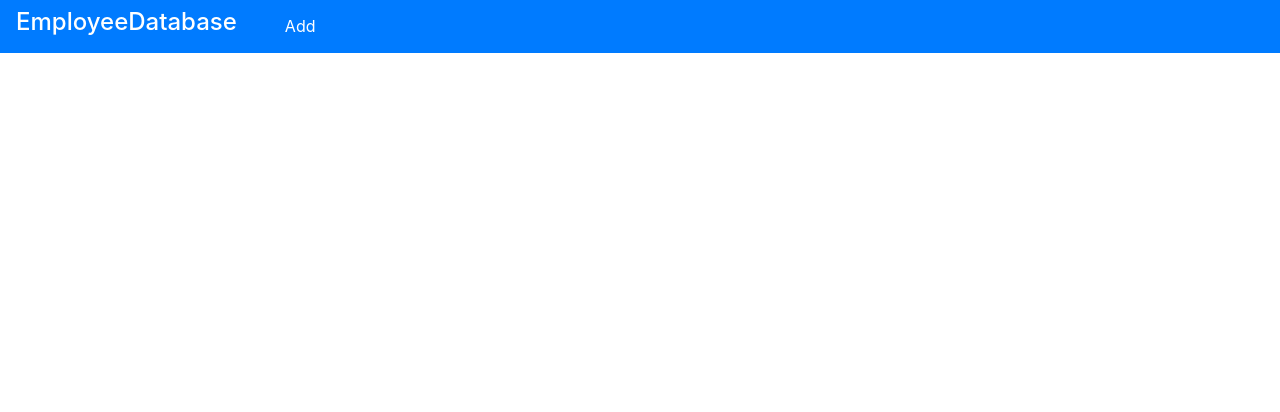
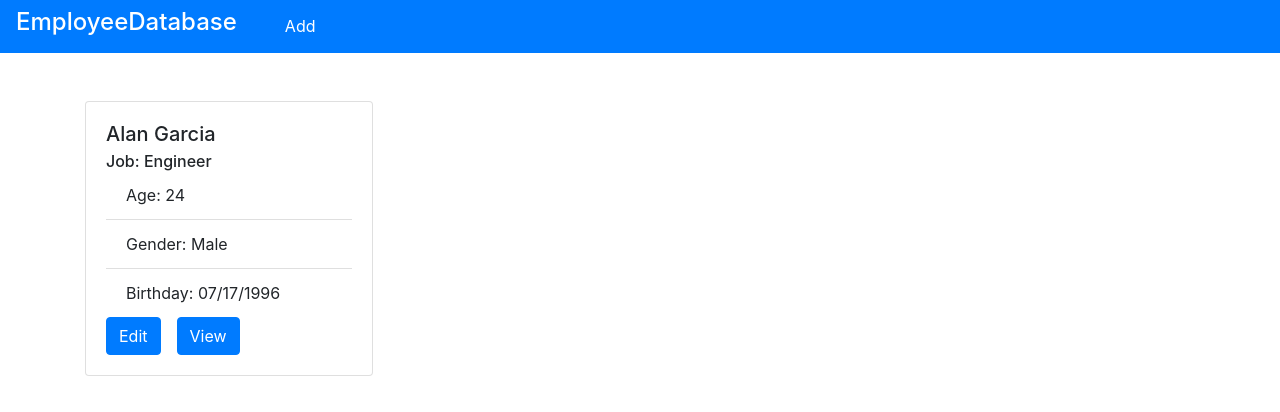
Before and after one commit to AlanGarc1a/EmployeeDatabase, a React (Create React App) app in the folder client/: page / in a window 1280 px wide. Shown: the top 412 px of the page. Built offline with nearby package versions, Linux system fonts and the light colour scheme.

Commit message:
add index route and create employee list

```diff
--- a/client/src/components/App.js
+++ b/client/src/components/App.js
@@ -2,13 +2,14 @@ import React from 'react';
 import { BrowserRouter, Route, Switch } from 'react-router-dom';
 import Menu from './Menu';
 import EmployeeCreate from './employee/EmployeeCreate';
-
+import Home from './Home';
 
 const App = () => {
     return (
         <BrowserRouter>
             <Menu />
             <Switch>
+                <Route path="/" exact component={Home} />
                 <Route path="/create" exact component={EmployeeCreate} />
             </Switch>
         </BrowserRouter>
--- /dev/null
+++ b/client/src/components/Home.js
@@ -0,0 +1,14 @@
+import React from 'react';
+import EmployeeList from './employee/EmployeeList';
+
+
+const Home = () => {
+
+    return (
+        <div>
+            <EmployeeList />
+        </div>
+    )
+}
+
+export default Home;
--- /dev/null
+++ b/client/src/components/employee/EmployeeList.js
@@ -0,0 +1,39 @@
+import React from 'react';
+import Container from 'react-bootstrap/Container';
+import Row from 'react-bootstrap/Row';
+import Col from 'react-bootstrap/Col';
+import Card from 'react-bootstrap/Card';
+import ListGroup from 'react-bootstrap/ListGroup';
+import Button from 'react-bootstrap/Button';
+
+const Employee = () => {
+    return (
+        <Col className="mt-5">
+            <Card style={{ width: '18rem' }}>
+                <Card.Body>
+                    <Card.Title>Alan Garcia</Card.Title>
+                    <Card.Subtitle>Job: Engineer</Card.Subtitle>
+                    <ListGroup variant="flush">
+                        <ListGroup.Item>Age: 24</ListGroup.Item>
+                        <ListGroup.Item>Gender: Male</ListGroup.Item>
+                        <ListGroup.Item>Birthday: 07/17/1996</ListGroup.Item>
+                    </ListGroup>
+                    <Button variant="primary" className="mr-3">Edit</Button>
+                    <Button variant="primary">View</Button>
+                </Card.Body>
+            </Card>
+        </Col>
+    )
+}
+
+const EmployeeList = () => {
+    return (
+        <Container>
+            <Row>
+                <Employee />
+            </Row>
+        </Container>
+    )
+}
+
+export default EmployeeList;
```
